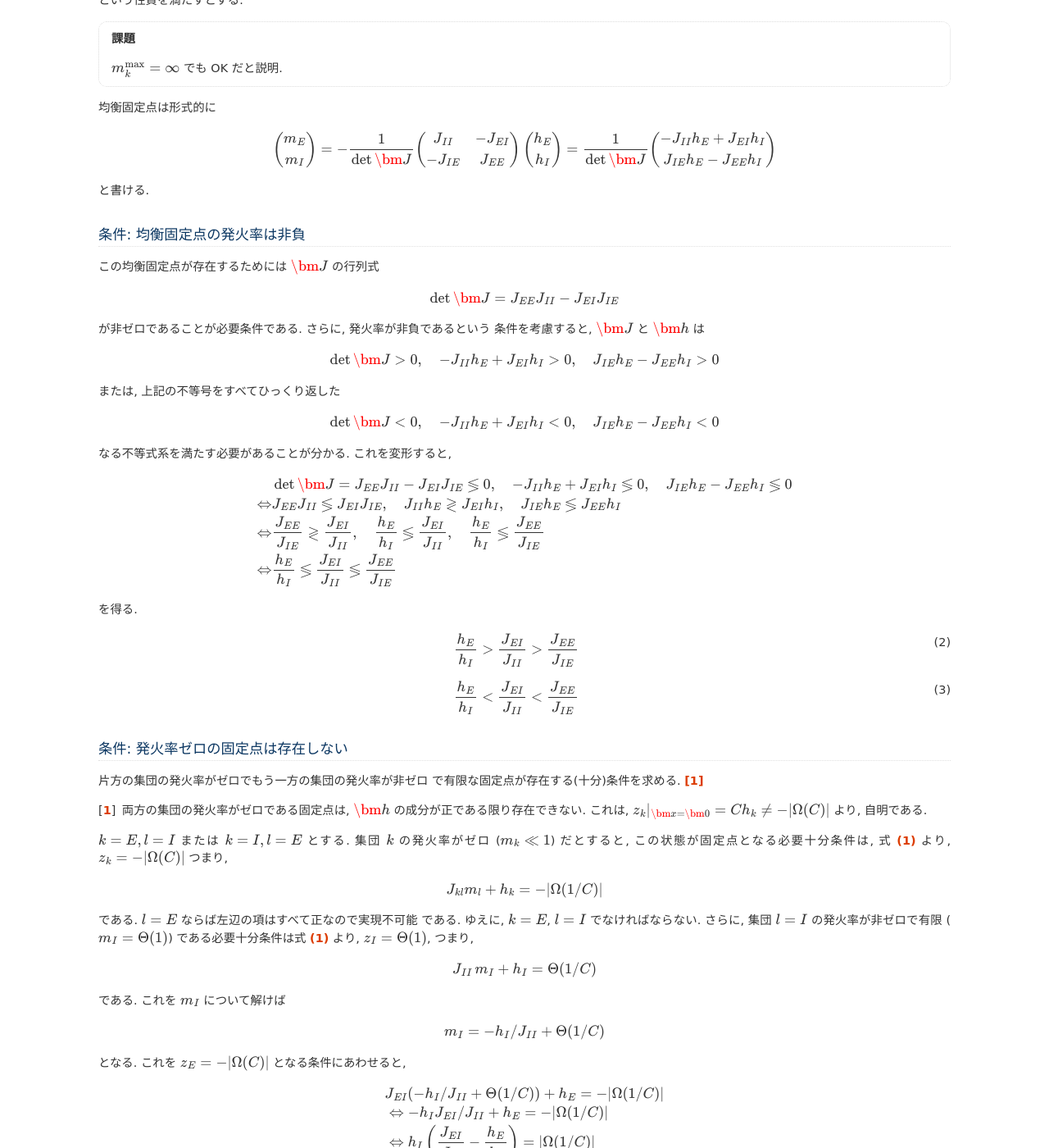
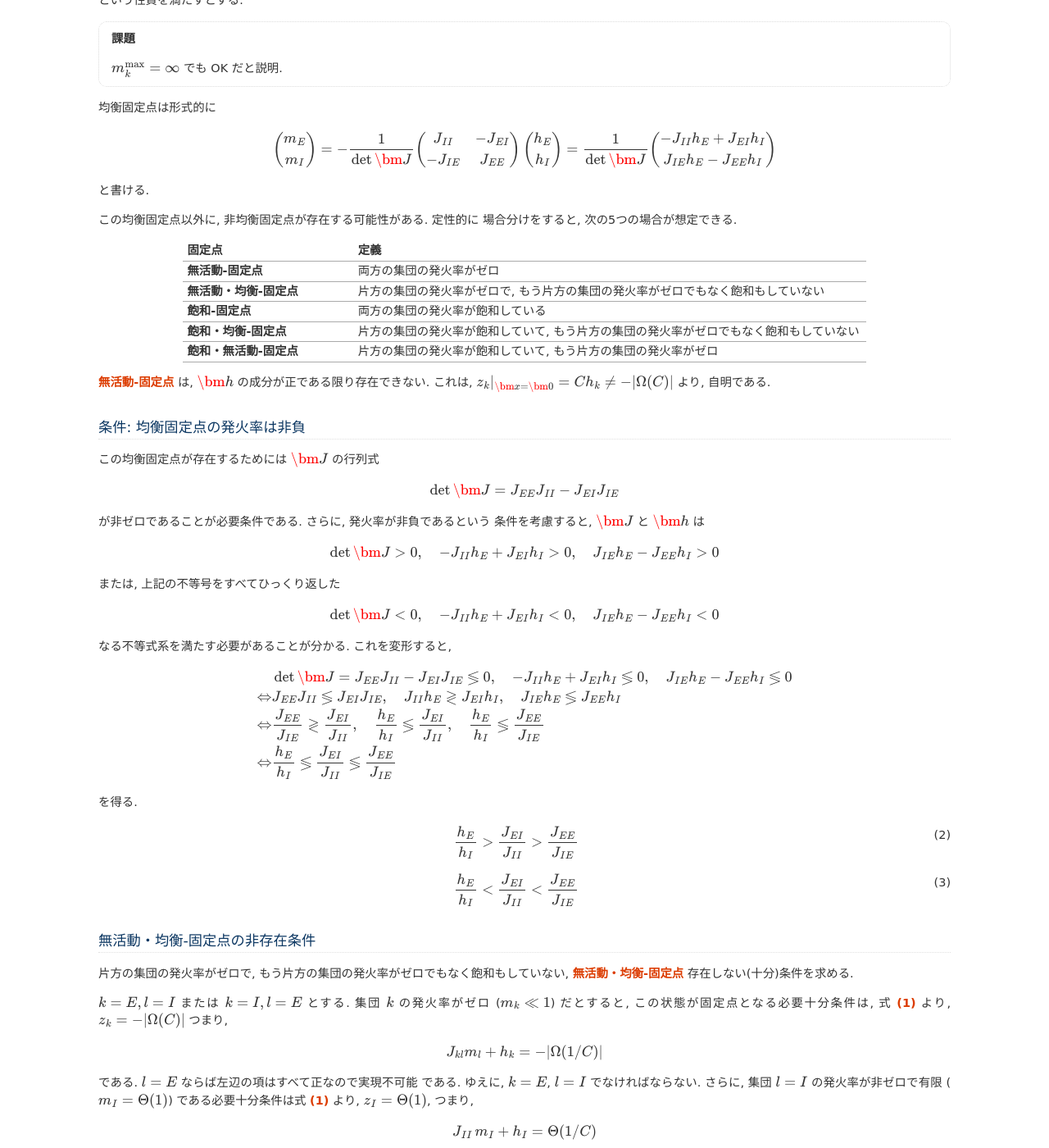
Before and after one commit to tkf/balance-tutorial-ja, a Sphinx documentation site: the page built from source/balance_network/balance_inequality.rst, in a window 1280 px wide and 1400 px high, scrolled down 922 px. Shown: the whole window at 82% size. Built offline with Sphinx 7.4.7, drawn with Linux system fonts in a browser that asks for light colours; formulas are drawn with MathJax 3; some of the changed text lies outside the part shown.

Commit message:
各非均衡固定点に名前をつけた

```diff
--- a/source/balance_network/balance_inequality.rst
+++ b/source/balance_network/balance_inequality.rst
@@ -122,6 +122,34 @@
 
 と書ける.
 
+この均衡固定点以外に, 非均衡固定点が存在する可能性がある.  定性的に
+場合分けをすると, 次の5つの場合が想定できる.
+
+.. list-table::
+   :widths: 1 3
+   :header-rows: 1
+   :stub-columns: 1
+
+   * - 固定点
+     - 定義
+   * - _`無活動-固定点`
+     - 両方の集団の発火率がゼロ
+   * - _`無活動・均衡-固定点`
+     - 片方の集団の発火率がゼロで,
+       もう片方の集団の発火率がゼロでもなく飽和もしていない
+   * - _`飽和-固定点`
+     - 両方の集団の発火率が飽和している
+   * - _`飽和・均衡-固定点`
+     - 片方の集団の発火率が飽和していて,
+       もう片方の集団の発火率がゼロでもなく飽和もしていない
+   * - _`飽和・無活動-固定点`
+     - 片方の集団の発火率が飽和していて,
+       もう片方の集団の発火率がゼロ
+
+`無活動-固定点`_ は, :math:`\bm h` の成分が正である限り存在できない.
+これは, :math:`z_k|_{\bm x = \bm 0} = C h_k \neq - |\Omega(C)|`
+より, 自明である.
+
 
 条件: 均衡固定点の発火率は非負
 ==============================
@@ -187,16 +215,11 @@
 
 
 
-条件: 発火率ゼロの固定点は存在しない
-====================================
+無活動・均衡-固定点の非存在条件
+===============================
 
-片方の集団の発火率がゼロでもう一方の集団の発火率が非ゼロ
-で有限な固定点が存在する(十分)条件を求める.  [#]_
-
-.. [#] 両方の集団の発火率がゼロである固定点は, :math:`\bm h`
-   の成分が正である限り存在できない.  これは,
-   :math:`z_k|_{\bm x = \bm 0} = C h_k \neq - |\Omega(C)|`
-   より, 自明である.
+片方の集団の発火率がゼロで, もう片方の集団の発火率がゼロでもなく飽和もしていない,
+`無活動・均衡-固定点`_ 存在しない(十分)条件を求める.
 
 :math:`k = E, l = I` または :math:`k = I, l = E` とする.
 集団 :math:`k` の発火率がゼロ (:math:`m_k \ll 1`) だとすると,
@@ -248,12 +271,12 @@
 議論を行う.
 
 
-条件: 発火率の飽和した固定点は存在しない
-========================================
+飽和-固定点の非存在条件
+=======================
 
 .. todo:: 書く: 条件: 発火率の飽和した固定点は存在しない
 
-両方の集団の発火率が飽和した固定点
+両方の集団の発火率が飽和した固定点 (`飽和-固定点`_)
 :math:`\bm x \sim \bm m^{\max} := (m^{\max}_E, m^{\max}_I)^\intercal`
 を考える.
 
@@ -306,7 +329,16 @@
        m^{\max} < \min_{k=E,I} \frac{- h_k}{J_{kE} + J_{kI}}
    \end{align*}
 
-となる.
+となる.  前者の条件
+(:math:`J_{EE} + J_{EI} \ge 0` かつ :math:`J_{IE} + J_{II} \ge 0`)
+を _`外部入力に依存しない飽和-固定点の存在条件` [#]_, 後者の条件
+(:math:`m^{\max} < \min_{k=E,I} (- h_k)/(J_{kE} + J_{kI})`)
+を _`外部入力に依存した飽和-固定点の存在条件` と呼ぶ.
+
+.. [#] [vanVreeswijk1998]_ の式 (4.10) の条件 :math:`J_E > 1` を
+   満たせば `外部入力に依存しない飽和-固定点の存在条件`_ は成立しない
+   ことに注意.  しかし, :math:`J_E > 1` を満たしても
+   `外部入力に依存した飽和-固定点の存在条件`_ は成立し得る.
 
 式 :eq:`balance-inequality`
 :math:`\Rightarrow J_{EI} J_{IE} / J_{II} > J_{EE}` だから,
@@ -414,11 +446,12 @@
      \frac{J_{EE}}{J_{II}} < \frac{J_{EI}}{J_{IE}}
 
 
-条件: 飽和・有限固定点が存在しない
-==================================
+飽和・均衡-固定点の非存在条件
+=============================
 
 .. todo:: 書く: 飽和・有限固定点
 
+`飽和・均衡-固定点`_ が存在しない必要十分条件を求める.
 :math:`k = E, l = I` または :math:`k = I, l = E` とする.
 :math:`m_k \sim m^{\max}_k` かつ
 集団 :math:`l` が非ゼロで有限である, つまり
@@ -603,3 +636,19 @@
 
 :math:`\max \left\{J_{IE}^{-1}, - J_{II}^{-1} \right\}
 = 1 / \min \left\{J_{IE}, - J_{II} \right\}`
+
+
+飽和・無活動-固定点の非存在条件
+===============================
+
+`飽和・無活動-固定点`_ は,
+:math:`m_E = m^{\max}`, :math:`m_I = 0` の場合は
+:math:`z_I = C (J_{IE} \, m^{\max} + h_I) \neq - |\Omega(C)|`
+より存在できない.
+一方, :math:`m_E = 0`, :math:`m_I = m^{\max}` は
+:math:`z_E = C (J_{EI} \, m^{\max} + h_E) = - |\Omega(C)|` かつ
+:math:`z_I = C (J_{II} \, m^{\max} + h_I) = |\Omega(C)|`,
+つまり
+:math:`J_{EI} \, m^{\max} + h_E < 0` かつ
+:math:`J_{II} \, m^{\max} + h_I > 0`
+ならば存在する.
```
